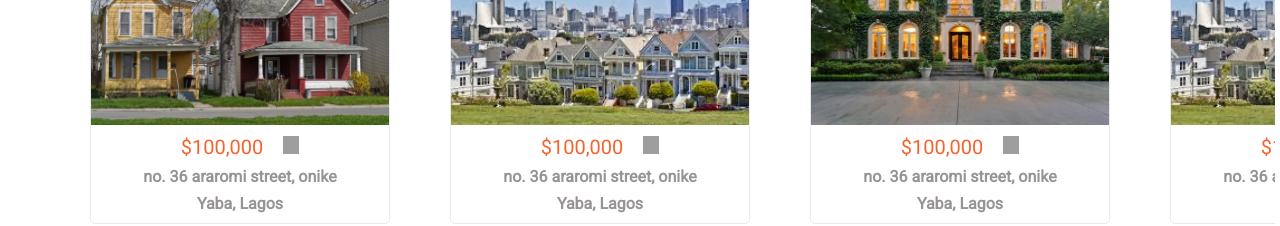
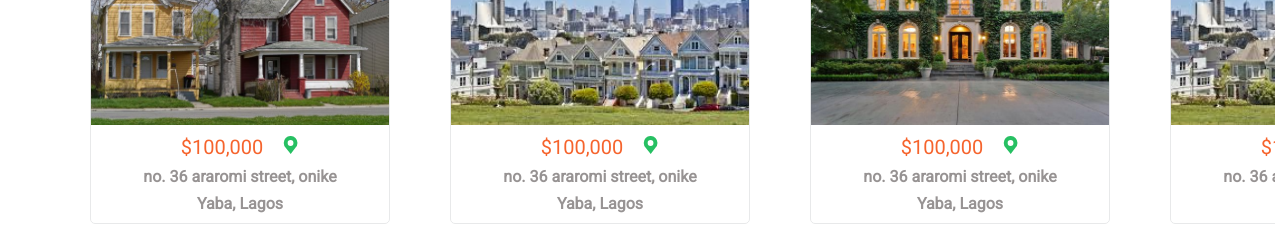
Before and after one commit to mecsoccer/propertypro-react, a React (Create React App) app: page / in a window 1280 px wide. Shown: the part 780-1006 px from the top of the page. Built offline with nearby package versions, Linux system fonts and the light colour scheme; grey boxes are pictures that could not be loaded.

Commit message:
fix issue with images not loading on the index page

```diff
--- a/src/components/IndexPage.js
+++ b/src/components/IndexPage.js
@@ -3,6 +3,7 @@ import whiteLogo from './img/logo-white.svg';
 import prop2 from './img/prop2.jpg';
 import prop1 from './img/prop1.jpg';
 import prop3 from './img/prop3.jpeg';
+import LocationIcon from './img/location.svg';
 import './styling/Main.css';
 import './styling/Properties.css';
 import './styling/Index.css';
@@ -42,7 +43,7 @@ class IndexPage extends React.Component {
             <div className="property-desc">
                 <div>
                     <span className="cost twenty accent-fg-3">$100,000</span>
-                    <img className="location" alt="pic" src="./img/location.svg" />
+                    <img className="location" alt="pic" src={LocationIcon} />
                 </div>
                 <p className="street bold">no. 36 araromi street, onike</p>
                 <div>
@@ -59,7 +60,7 @@ class IndexPage extends React.Component {
             <div className="property-desc">
                 <div>
                     <span className="cost twenty accent-fg-3">$100,000</span>
-                    <img className="location" alt="pic" src="./img/location.svg" />
+                    <img className="location" alt="pic" src={LocationIcon} />
                 </div>
                 <p className="street bold">no. 36 araromi street, onike</p>
                 <div>
@@ -76,7 +77,7 @@ class IndexPage extends React.Component {
             <div className="property-desc">
                 <div>
                     <span className="cost twenty accent-fg-3">$100,000</span>
-                    <img className="location" alt="pic" src="./img/location.svg" />
+                    <img className="location" alt="pic" src={LocationIcon} />
                 </div>
                 <p className="street bold">no. 36 araromi street, onike</p>
                 <div>
@@ -93,7 +94,7 @@ class IndexPage extends React.Component {
             <div className="property-desc">
                 <div>
                     <span className="cost twenty accent-fg-3">$100,000</span>
-                    <img className="location" alt="pic" src="./img/location.svg" />
+                    <img className="location" alt="pic" src={LocationIcon} />
                 </div>
                 <p className="street bold">no. 36 araromi street, onike</p>
                 <div>
--- a/src/components/Signin.js
+++ b/src/components/Signin.js
@@ -63,7 +63,7 @@ class Signin extends React.Component {
               </a>
           </div>
           <div className="sign-in">
-              <div className="page-title accent-color1 sign-in-title">Sign in as an Agent</div>
+              <div className="page-title accent-color1 sign-in-title">User Signin</div>
               <p id="auth-error" className="error off">Incorrect email or password *</p>
 
               <div className="">
--- a/src/components/styling/Properties.css
+++ b/src/components/styling/Properties.css
@@ -8,6 +8,7 @@
 }
 .page-main{
     height: auto;
+    min-height: 100vh;
     padding: 0 2%;
 }
 .footer{
```
